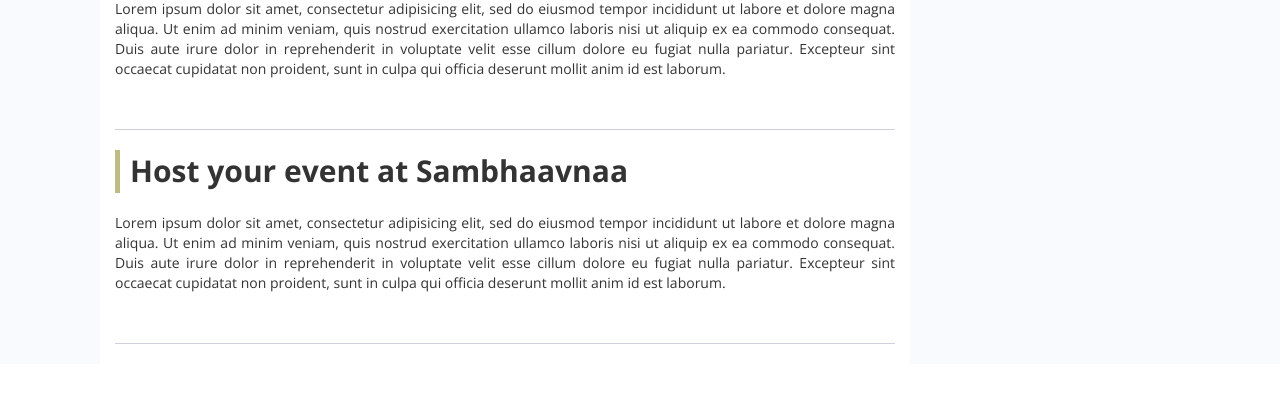
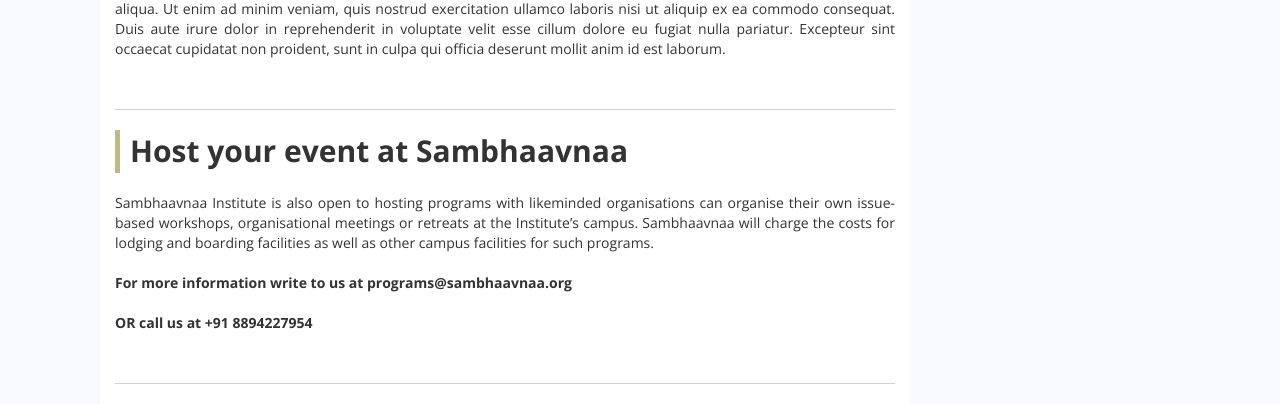
Before and after one commit to hishivam/sambhaavnaa_new, a plain HTML site: page collaborate.html in a window 1280 px wide. Shown: the part 705-1109 px from the top of the page. Before the commit the page ends 1069 px from the top, so only its background shows below. Drawn offline with nearby package versions, Linux system fonts and the light colour scheme.

Commit message:
text updates
:dango:

```diff
--- a/collaborate.html
+++ b/collaborate.html
@@ -68,11 +68,13 @@
 		<div class="padding">
 		<div class="col-md-9 whitey">
 			<img class="whiteyheaderimg"  src="img/slide1.jpg">
-			<p class="coltext"> Lorem ipsum dolor sit amet, consectetur adipisicing elit, sed do eiusmod tempor incididunt ut labore et dolore magna aliqua. Ut enim ad minim veniam, quis nostrud exercitation ullamco laboris nisi ut aliquip ex ea commodo consequat. Duis aute irure dolor in reprehenderit in voluptate velit esse cillum dolore eu fugiat nulla pariatur. Excepteur sint occaecat cupidatat non proident, sunt in culpa qui officia deserunt mollit anim id est laborum. </p>
+			<p class="coltext"> Sambhaavnaa is an open space for everyone to share and gain knowledge. Sambhaavnaa Institute has been collaborating with like-minded organisations In such programs, the resources and responsibilities are shared between Sambhaavnaa and the collaborating organisation. </p>
 			<p class="postersHeader"> How to collaborate? </p>
 			<p class="coltext"> Lorem ipsum dolor sit amet, consectetur adipisicing elit, sed do eiusmod tempor incididunt ut labore et dolore magna aliqua. Ut enim ad minim veniam, quis nostrud exercitation ullamco laboris nisi ut aliquip ex ea commodo consequat. Duis aute irure dolor in reprehenderit in voluptate velit esse cillum dolore eu fugiat nulla pariatur. Excepteur sint occaecat cupidatat non proident, sunt in culpa qui officia deserunt mollit anim id est laborum.</p>
 			<p class="postersHeader"> Host your event at Sambhaavnaa </p>
-			<p class="coltext"> Lorem ipsum dolor sit amet, consectetur adipisicing elit, sed do eiusmod tempor incididunt ut labore et dolore magna aliqua. Ut enim ad minim veniam, quis nostrud exercitation ullamco laboris nisi ut aliquip ex ea commodo consequat. Duis aute irure dolor in reprehenderit in voluptate velit esse cillum dolore eu fugiat nulla pariatur. Excepteur sint occaecat cupidatat non proident, sunt in culpa qui officia deserunt mollit anim id est laborum.</p>
+			<p class="coltext"> Sambhaavnaa Institute is also open to hosting programs with likeminded organisations can organise their own issue-based workshops, organisational meetings or retreats at the Institute’s campus. Sambhaavnaa will charge the costs for lodging and boarding facilities as well as other campus facilities for such programs.<br><br>
+			<strong> For more information write to us at programs@sambhaavnaa.org <br><br>
+     OR call us at +91 8894227954 </strong></p>
 		</div>
 		<div class="col-md-3 newsPane_short">
 				<div class="recents">
```
